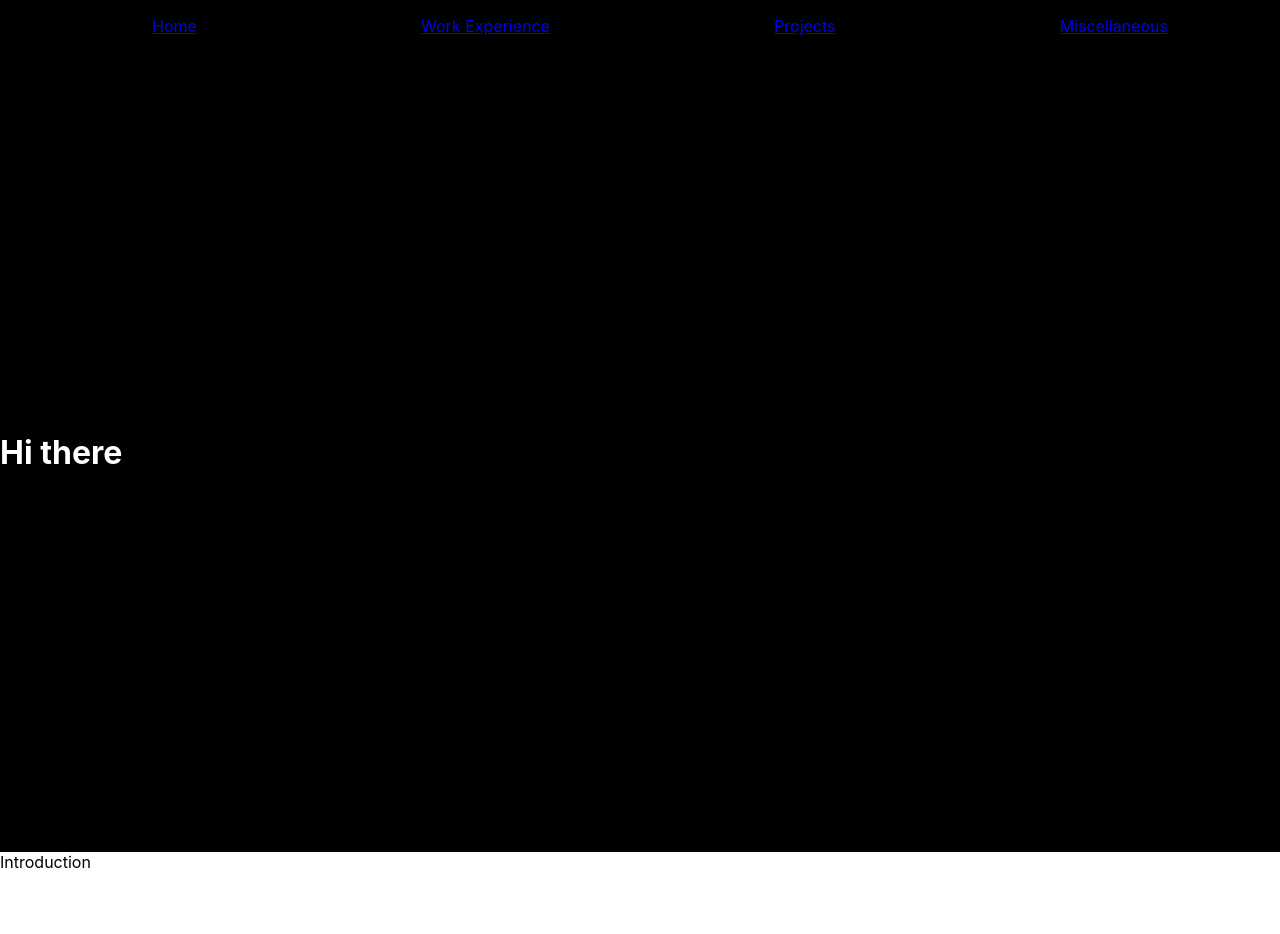
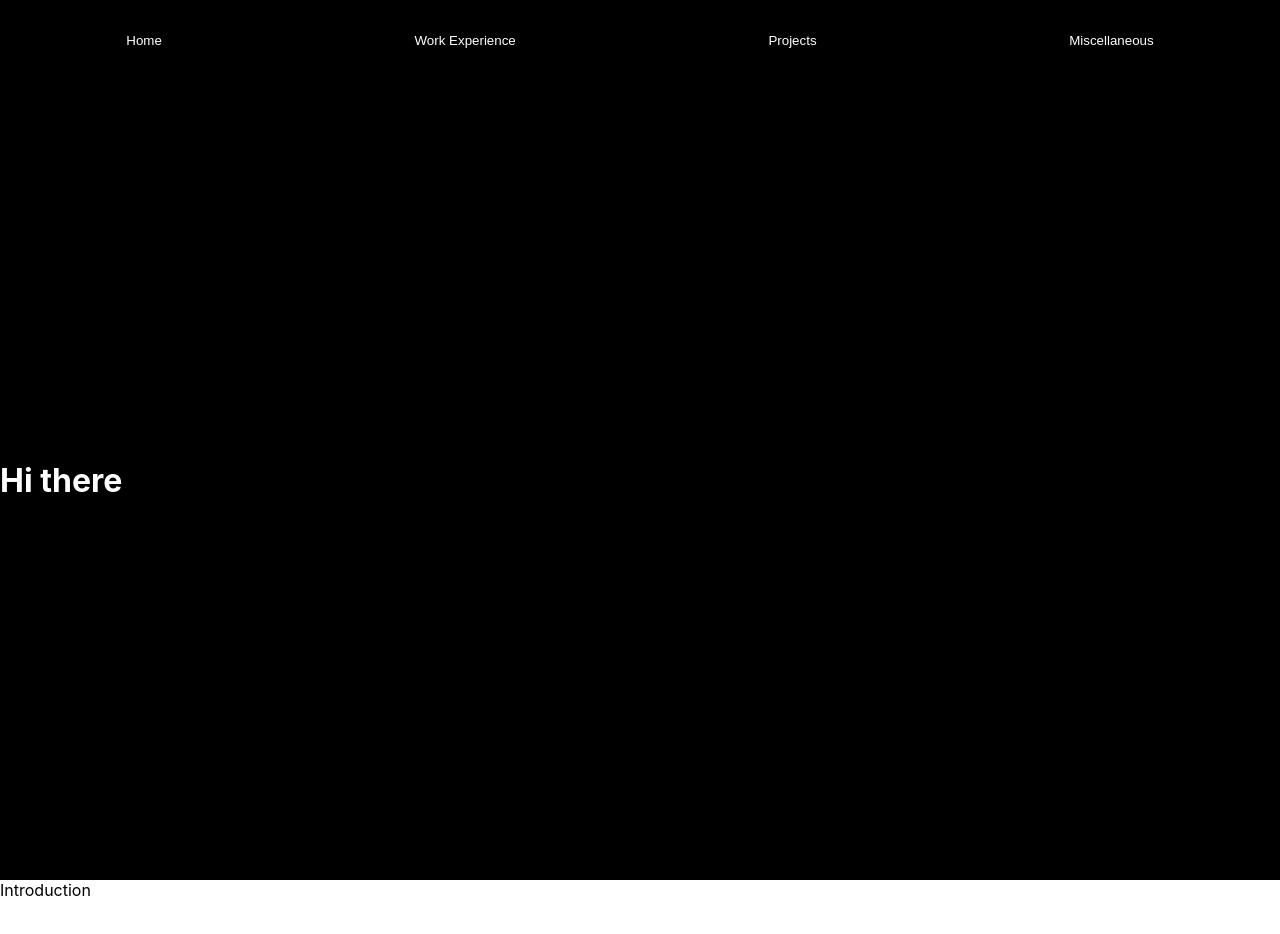
Before and after one commit to aditya000028/portfolio, a React (Create React App) app: page / in a window 1280 px wide. Shown: the top 934 px of the page. Built offline with nearby package versions, Linux system fonts and the light colour scheme.

Commit message:
Made navar sticky and styled it slightly

```diff
--- a/src/components/navbar/Navbar.js
+++ b/src/components/navbar/Navbar.js
@@ -7,16 +7,24 @@ function Navbar() {
     <nav className={classes.nav}>
       <ul className={classes.items}>
         <li>
-            <Link to="/">Home</Link>
+          <Link to="/">
+            <button>Home</button>
+          </Link>
         </li>
         <li>
-            <Link to="/work-experience">Work Experience</Link>
+          <Link to="/work-experience">
+            <button>Work Experience</button>
+          </Link>
         </li>
         <li>
-            <Link to="/projects">Projects</Link>
+          <Link to="/projects">
+            <button>Projects</button>
+          </Link>
         </li>
         <li>
-            <Link to="/miscellaneous">Miscellaneous</Link>
+          <Link to="/miscellaneous">
+            <button>Miscellaneous</button>
+          </Link>
         </li>
       </ul>
     </nav>
--- a/src/components/navbar/Navbar.module.css
+++ b/src/components/navbar/Navbar.module.css
@@ -3,10 +3,38 @@
   display: inline-block;
   background-color: black;
   color: white;
+  height: 10vh;
+  position: sticky;
+  top: 0;
 }
 
 .items {
   list-style: none;
   display: flex;
   justify-content: space-around;
+  height: 100%;
 }
+
+ul {
+  padding-left: 0;
+  align-items: center;
+  margin: 0;
+  height: 100%;
+}
+
+li {
+  height: 100%;
+}
+
+button {
+  color: white;
+  background-color: black;
+  border: none;
+  height: 100%;
+  transition-duration: 0.4s;
+}
+
+button:hover {
+  background-color: white;
+  color: black;
+}
```
Lines whose indentation alone changed are shown as unchanged.
